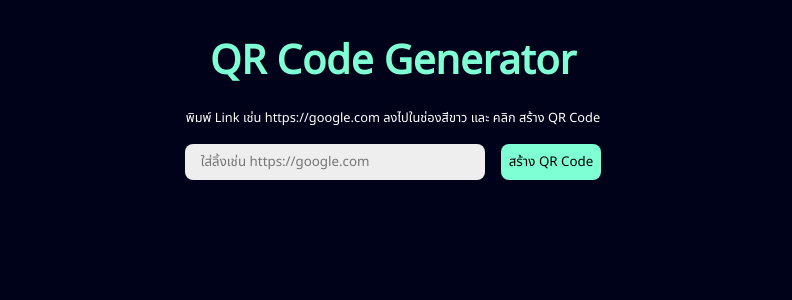
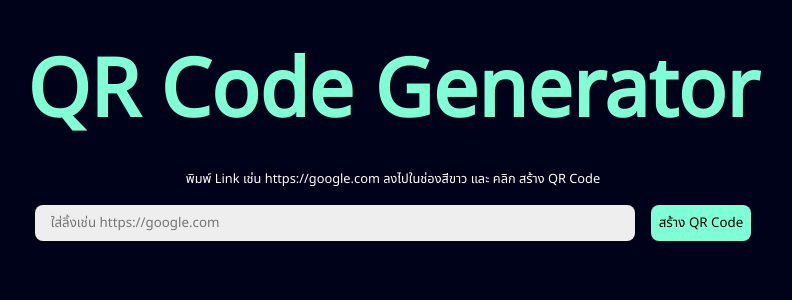
Before and after one commit to oated/qrcode_generator, a React (Vite) app: page / in a window 1280 px wide. Shown: the top 300 px of the page, without its empty margins (247-1039 px from the left). Built offline with nearby package versions, Linux system fonts and the light colour scheme.

Commit message:
asdsadsa

```diff
--- a/package.json
+++ b/package.json
@@ -12,7 +12,8 @@
   "dependencies": {
     "qrcode": "^1.5.3",
     "react": "^18.2.0",
-    "react-dom": "^18.2.0"
+    "react-dom": "^18.2.0",
+    "react-router-dom": "^6.17.0"
   },
   "devDependencies": {
     "@types/react": "^18.2.15",
--- a/src/index.css
+++ b/src/index.css
@@ -17,7 +17,7 @@ body{
 }
 
 h1{
-  font-size: 2.5rem;
+  font-size: 5rem;
   margin-bottom: 1rem;
 }
 
@@ -27,7 +27,7 @@ input{
   border: none;
   background: #EEE;
   width: 100%;
-  max-width: 300px;
+  max-width: 600px;
   padding: 0.5rem 1rem;
   border-radius: 0.5rem;
   margin-right: 1rem;
```
Also changed, not shown: public/robots.txt (renamed from robots.txt), vercel.json, 1 other file (tests, documents, lock files or other folders).
